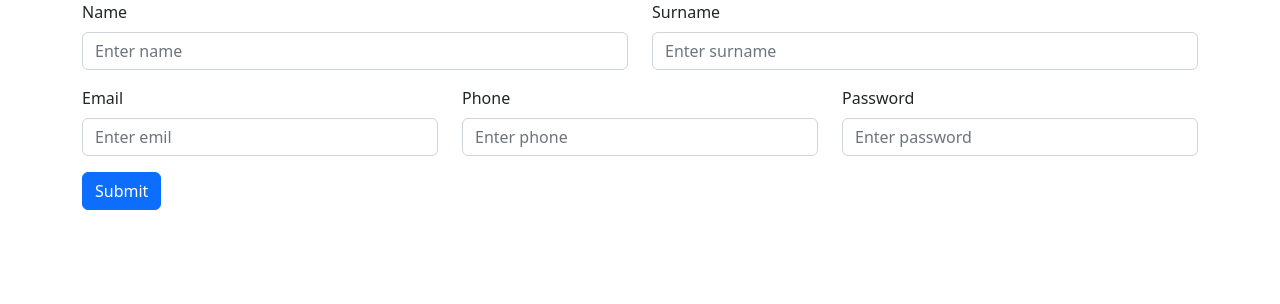
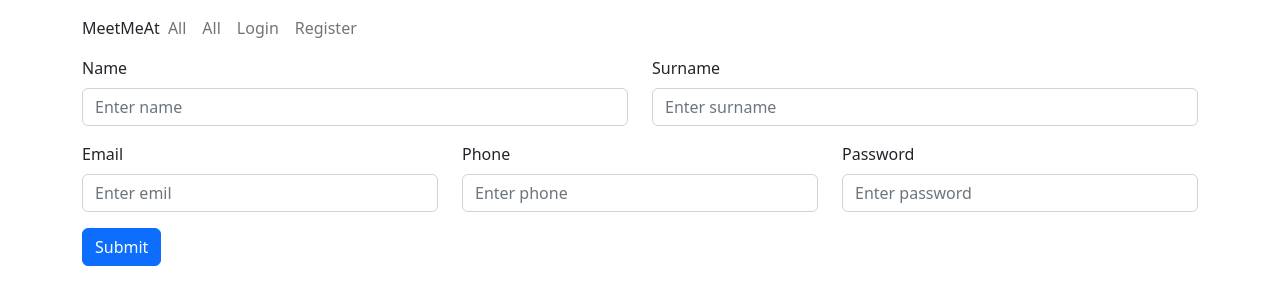
Before and after one commit to LauraSanchezLucas/lsl-MeetMeAt-front-react, a React (Vite) app in the folder MeetMeAt/: page /register in a window 1280 px wide. Shown: the top 304 px of the page. Built offline with nearby package versions, Linux system fonts and the light colour scheme.

Commit message:
feat: Provisional navbar without style but working correctly with admin, user or profesional

```diff
--- a/MeetMeAt/src/MainApp.jsx
+++ b/MeetMeAt/src/MainApp.jsx
@@ -3,12 +3,14 @@ import { Route, Routes } from 'react-router-dom'
 import { Home } from './layout/home/Home'
 import { Register } from './layout/register/Register'
 import { Login } from './layout/login/Login'
+import { NavBarComponent } from './components/navbar/NavbarComponent'
 
 
 
 export const MainApp = () => {
   return (
     <div>
+      <NavBarComponent/>
     <Routes>
       <Route path='/' element={ <Home/> }/>
       <Route path= '/register' element={ <Register/> }/>
--- a/MeetMeAt/src/components/navbar/NavbarComponent.jsx
+++ b/MeetMeAt/src/components/navbar/NavbarComponent.jsx
@@ -0,0 +1,72 @@
+import Container from 'react-bootstrap/Container';
+import Nav from 'react-bootstrap/Nav';
+import Navbar from 'react-bootstrap/Navbar';
+import { Link, useNavigate } from 'react-router-dom';
+import Image from "react-bootstrap/Image";
+import { useDispatch, useSelector } from 'react-redux';
+import { userData } from '../../layout/userSlice';
+import { userout } from '../../layout/userSlice';
+import NavDropdown from "react-bootstrap/NavDropdown";
+
+
+export const NavBarComponent = () => {
+
+    const navigate = useNavigate();
+    const dispatch = useDispatch();
+    const dataCredentialRdx = useSelector(userData);
+    // console.log(dataCredentialRdx)
+
+    const logout = () => {
+        // dispatch(logout(dataCredentialsRdx = ""));
+        dispatch(userout({ credentials: {}, token: '' }));
+        return navigate("/");
+    };
+
+    return (
+        <Navbar collapseOnSelect expand="sm">
+            <Container>
+                <Nav.Link as={Link} to="/">MeetMeAt</Nav.Link>
+                <Navbar.Toggle aria-controls="responsive-navbar-nav" />
+                <Navbar.Collapse id="responsive-navbar-nav">
+                    <Nav>
+                        <Nav.Link as={Link} to="/" >All</Nav.Link>
+                        <Nav.Link as={Link} to="/">All</Nav.Link>
+                        {!dataCredentialRdx?.credentials?.role ? (
+                            <>
+                                <Nav.Link as={Link} to="/login" >Login</Nav.Link>
+                                <Nav.Link as={Link} to="/register" >Register</Nav.Link>
+                            </>
+                        ) :
+                            dataCredentialRdx?.credentials?.role === 3 ? (
+                                <>
+                                    <NavDropdown title="Menu" id="basic-nav-dropdown">
+                                        <NavDropdown.Item href="/">Public</NavDropdown.Item>
+                                        <NavDropdown.Item href="/">Public</NavDropdown.Item>
+                                        <NavDropdown.Item href="/">Public</NavDropdown.Item>
+                                    </NavDropdown>
+                                    <Nav.Link as={Link} to="/" onClick={() => logout()}>Logout</Nav.Link>
+                                </>
+                            ) :
+                                dataCredentialRdx?.credentials?.role === 2 ? (
+                                    <>
+                                        <Nav.Link as={Link} to="/">Profesional</Nav.Link>
+                                        <Nav.Link as={Link} to="/" onClick={() => logout()}>Logout</Nav.Link>
+                                    </>
+                                ) :
+                                    dataCredentialRdx?.credentials?.role === 1 ? (
+                                        <>
+                                            <NavDropdown title="Menu" id="basic-nav-dropdown">
+                                                <NavDropdown.Item href="/">Admin</NavDropdown.Item>
+                                                <NavDropdown.Item href="/">Admin</NavDropdown.Item>
+
+                                            </NavDropdown>
+                                            <Nav.Link as={Link} to="/" onClick={() => logout()}>Logout</Nav.Link>
+                                        </>
+                                    ) : (<Nav.Link as={Link} to="/" onClick={() => logout()}>Logout</Nav.Link>)
+                        }
+                    </Nav>
+                </Navbar.Collapse>
+            </Container>
+        </Navbar>
+    )
+}
--- a/MeetMeAt/src/layout/register/Register.jsx
+++ b/MeetMeAt/src/layout/register/Register.jsx
@@ -109,8 +109,7 @@ setRegisterAct(true);
 const SubmitMe = () => {
     registerMe (credential)
     .then(
-      // ToDo cambiar la ruta por /login
-        navigate('/')
+        navigate('/login')
     )
     .catch(error => console.log(error))
   };
```
